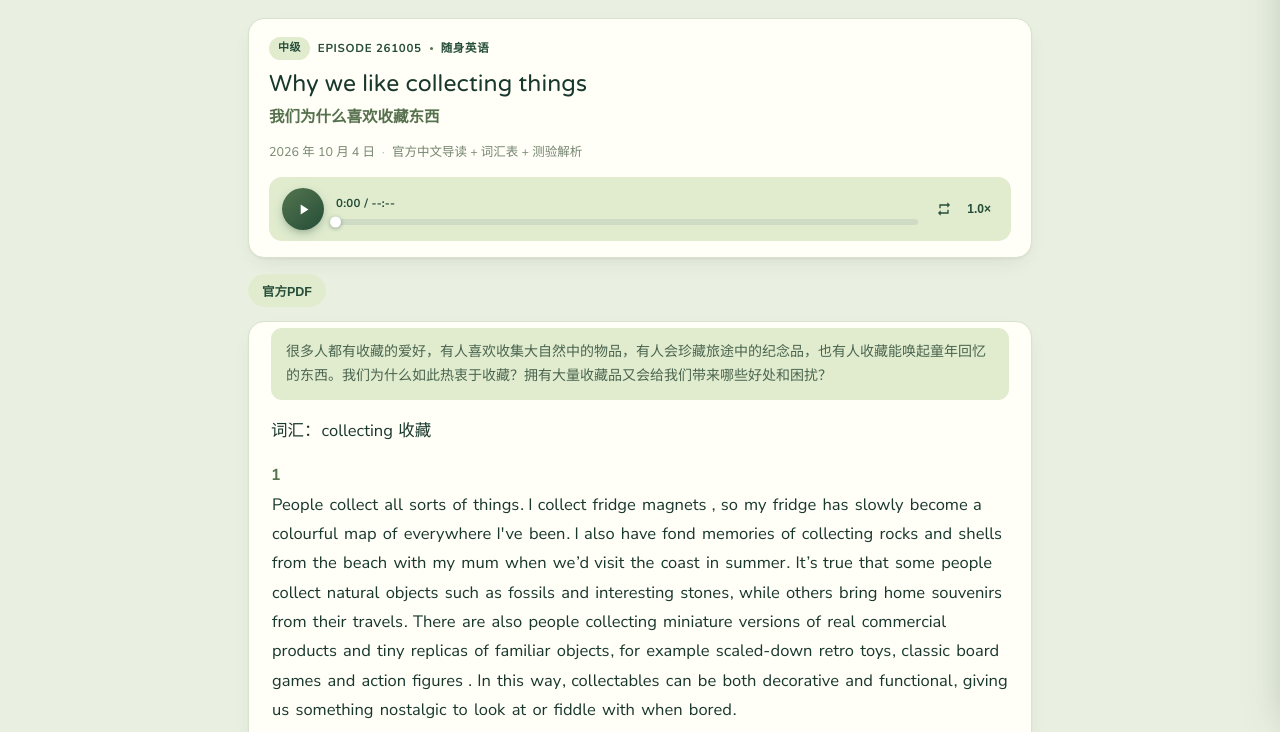
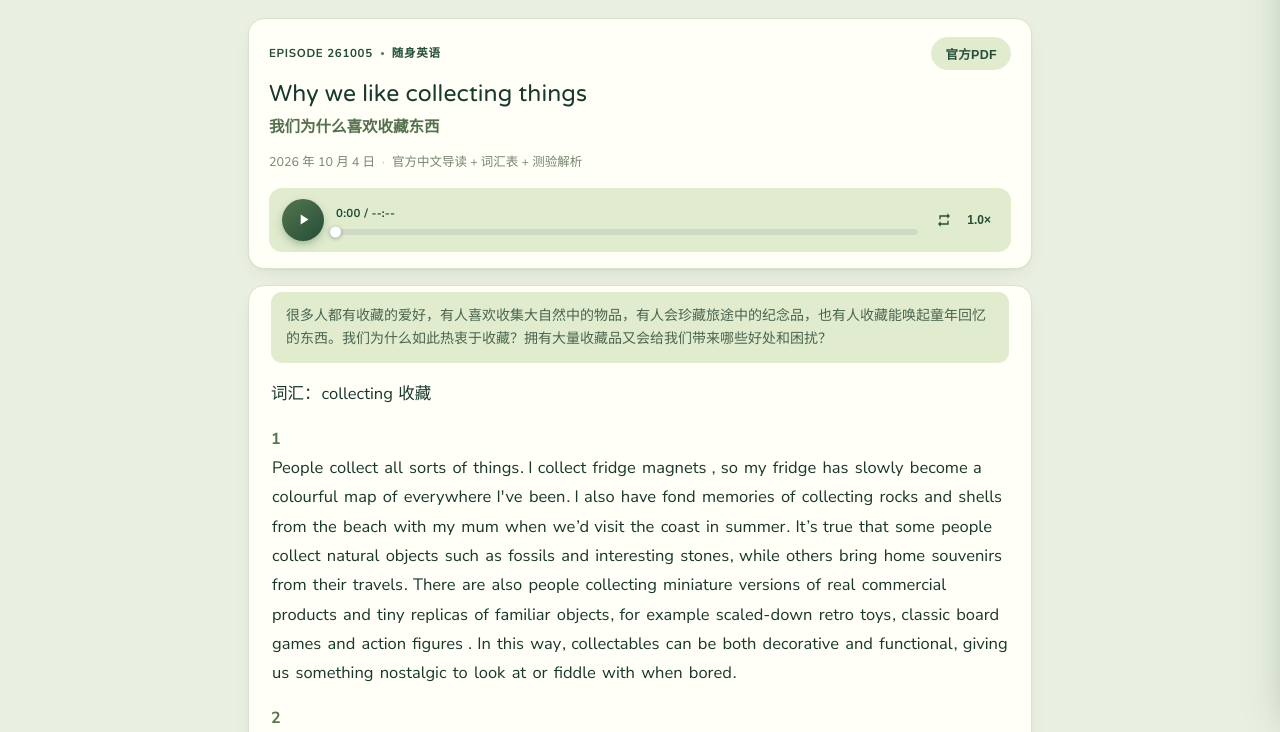
Before and after one commit to anthmyst/st1, a plain HTML site: page index.html in a window 1280 px wide. Shown: the part 63-795 px from the top of the page. Drawn offline with Linux system fonts and the light colour scheme.

Commit message:
ui: 删除中级胶囊，官方PDF胶囊移至 Episode 行右端

```diff
--- a/index.html
+++ b/index.html
@@ -73,6 +73,7 @@ a{color:inherit;text-decoration:none}
   color:var(--brand);font-weight:700;margin-bottom:9px;
 }
 .kicker .dot{width:3px;height:3px;border-radius:50%;background:var(--brand-2)}
+.kicker .tool{margin-left:auto;text-transform:none;letter-spacing:.3px}
 .pill{
   background:var(--brand-soft);color:var(--brand);
   padding:2px 9px;border-radius:999px;font-size:11px;
@@ -400,10 +401,10 @@ function render(d){
     <section class="hero">
       <div class="hero-body">
         <div class="kicker">
-          <span class="pill">${esc(d.level || '中级')}</span>
           <span>${esc(d.ep || '')}</span>
           <span class="dot"></span>
           <span>随身英语</span>
+          <button class="tool dl" id="dlPdfOff">官方PDF</button>
         </div>
         <h1 class="title">${esc(enPart(d.title))}</h1>
         <p class="title-sub">${esc(zhPart(d.title))}</p>
@@ -428,10 +429,6 @@ function render(d){
         </div>
       </div>
     </section>
-
-    <div class="tools">
-      <button class="tool dl" id="dlPdfOff">官方PDF</button>
-    </div>
 
     <article class="article" id="article">${body}</article>
   `;
```
